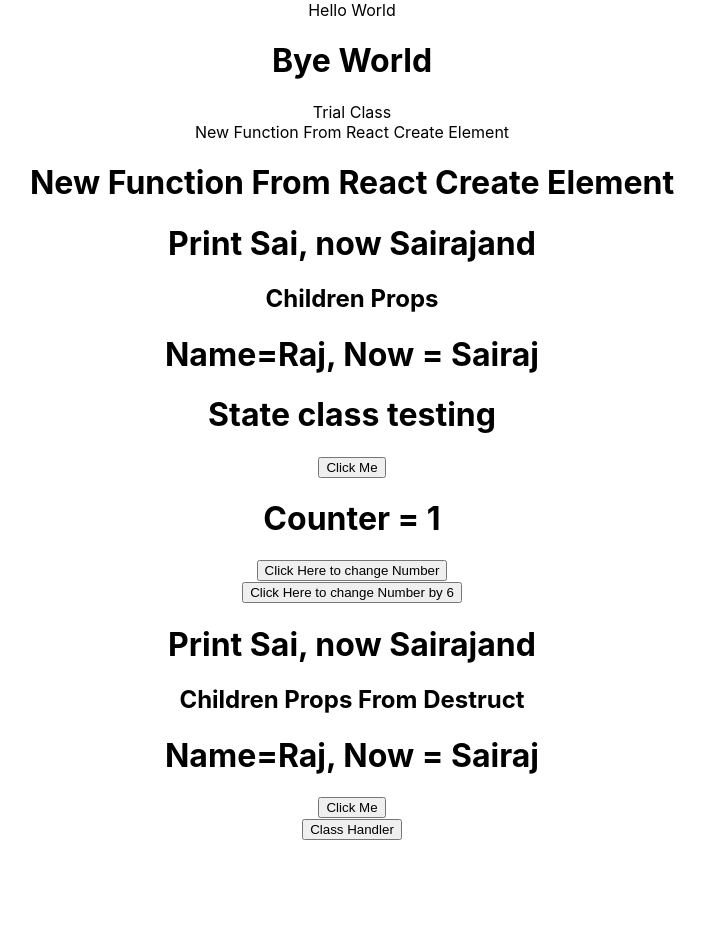
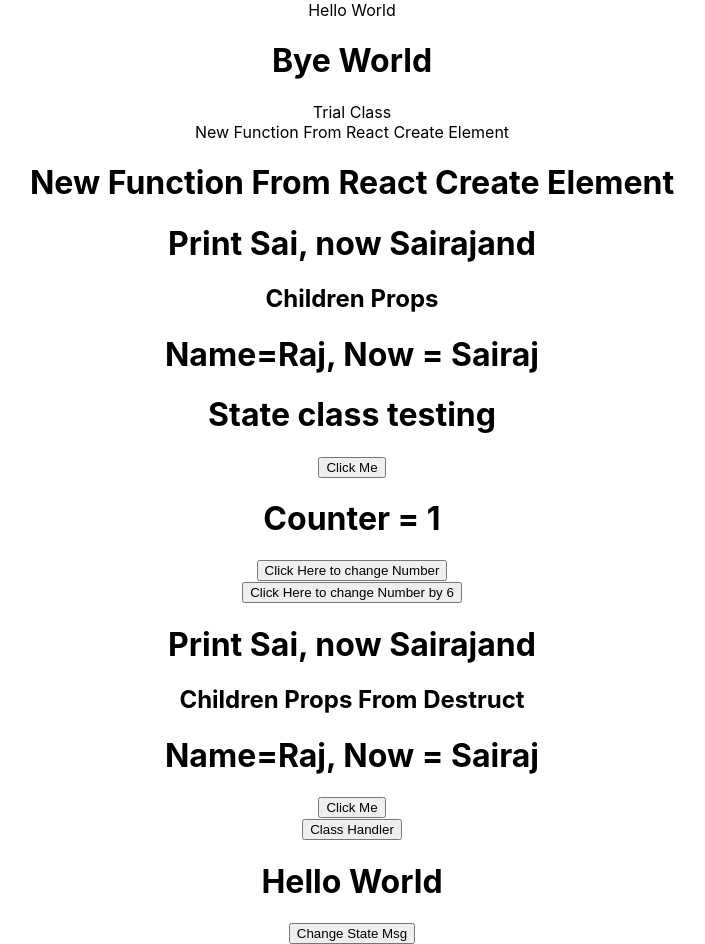
Before and after one commit to TartejBrothers/Learning-React, a React (Create React App) app: page / in a window 1280 px wide. Shown: the whole page, without its empty margins (288-993 px from the left). Before the commit the page ends 840 px from the top, so only its background shows below. Built offline with nearby package versions, Linux system fonts and the light colour scheme.

Commit message:
Event Binding

```diff
--- a/src/App.js
+++ b/src/App.js
@@ -10,6 +10,7 @@ import Counter from "./components/counter.jsx";
 import { Trialnew, TrialFunc } from "./components/createreact.jsx";
 import FunctionHandler from "./components/eventhandling.jsx";
 import HandlingClass from "./components/eventhandlingclass.jsx";
+import EventBind from "./components/bindingeventhandler.jsx";
 
 function App() {
   return (
@@ -31,6 +32,7 @@ function App() {
       <PropsClassDestruct name="Raj" newname="Sairaj" />
       <FunctionHandler />
       <HandlingClass />
+      <EventBind />
     </div>
   );
 }
--- /dev/null
+++ b/src/components/bindingeventhandler.jsx
@@ -0,0 +1,24 @@
+import React, { Component } from "react";
+
+class EventBind extends Component {
+  constructor(props) {
+    super(props);
+    this.state = {
+      msg: "Hello World",
+    };
+  }
+  changemsg() {
+    this.setState({
+      msg: "Message Changed ",
+    });
+  }
+  render() {
+    return (
+      <div>
+        <h1>{this.state.msg}</h1>
+        <button onClick={this.changemsg.bind(this)}>Change State Msg</button>
+      </div>
+    );
+  }
+}
+export default EventBind;
```
